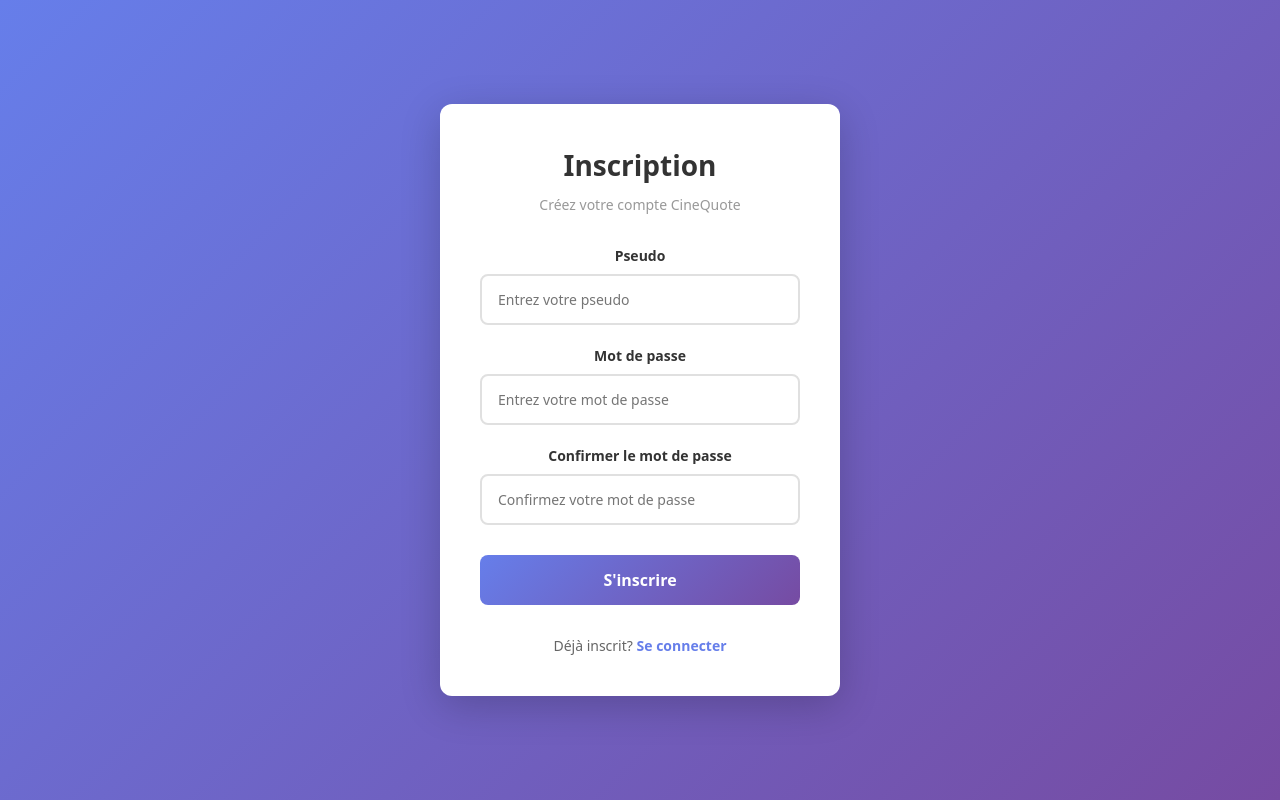
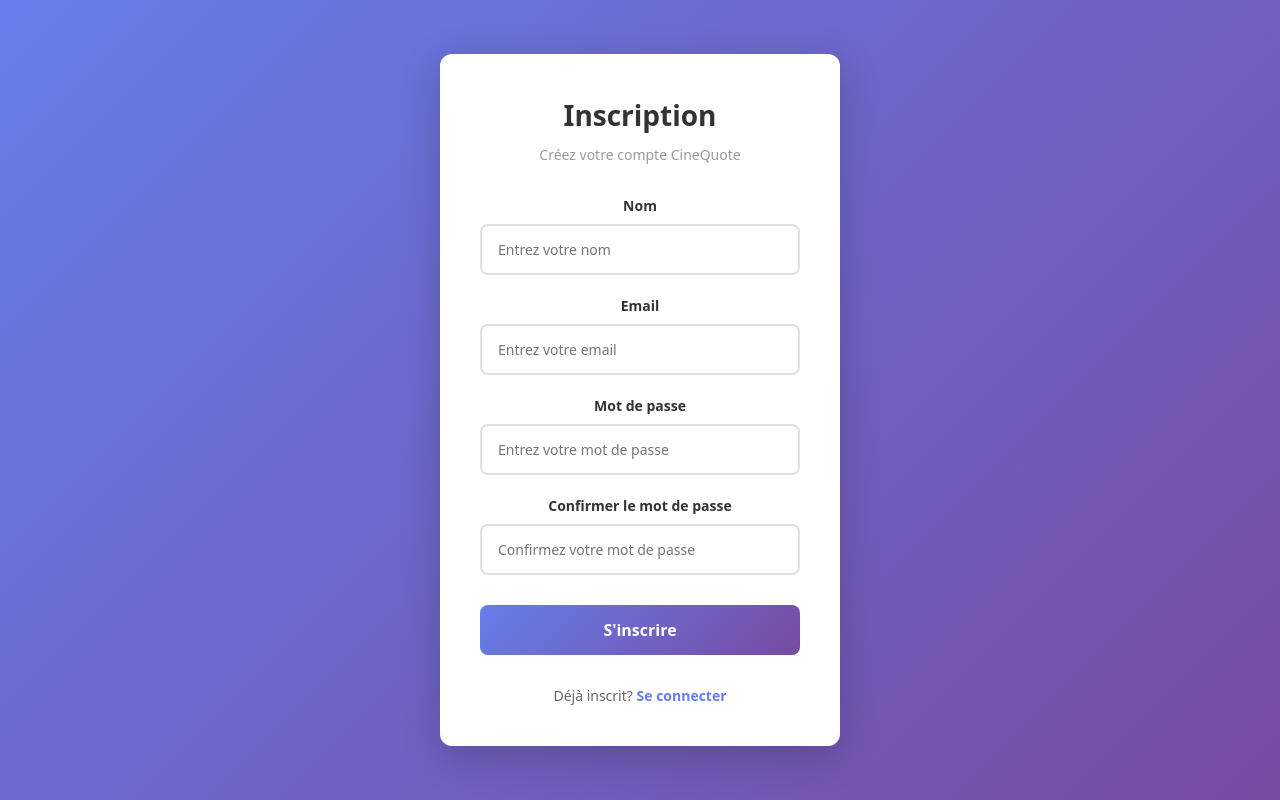
Before and after one commit to Kemxr/CineQuote-API, a Vue app in the folder frontend/cine-quote-frontend/: page /register in a window 1280 px wide. Built offline with nearby package versions, Linux system fonts and the light colour scheme.

Commit message:
UpdateChampsRegisterForm

```diff
--- a/frontend/cine-quote-frontend/src/components/Auth/RegisterForm.vue
+++ b/frontend/cine-quote-frontend/src/components/Auth/RegisterForm.vue
@@ -6,12 +6,23 @@
 
       <form @submit.prevent="handleRegister">
         <div class="form-group">
-          <label for="username">Pseudo</label>
+          <label for="name">Nom</label>
           <input
-            id="username"
-            v-model="username"
+            id="name"
+            v-model="name"
             type="text"
-            placeholder="Entrez votre pseudo"
+            placeholder="Entrez votre nom"
+            required
+          />
+        </div>
+
+        <div class="form-group">
+          <label for="email">Email</label>
+          <input
+            id="email"
+            v-model="email"
+            type="email"
+            placeholder="Entrez votre email"
             required
           />
         </div>
@@ -53,7 +64,8 @@
 <script setup>
 import { ref } from 'vue'
 
-const username = ref('')
+const name = ref('')
+const email = ref('')
 const password = ref('')
 const confirmPassword = ref('')
 const error = ref('')
@@ -61,7 +73,7 @@
 const handleRegister = async () => {
   error.value = ''
 
-  if (!username.value || !password.value || !confirmPassword.value) {
+  if (!name.value || !email.value || !password.value || !confirmPassword.value) {
     error.value = 'Veuillez remplir tous les champs'
     return
   }
@@ -83,7 +95,8 @@
         'Content-Type': 'application/json'
       },
       body: JSON.stringify({
-        username: username.value,
+        name: name.value,
+        email: email.value,
         password: password.value
       })
     })
```
